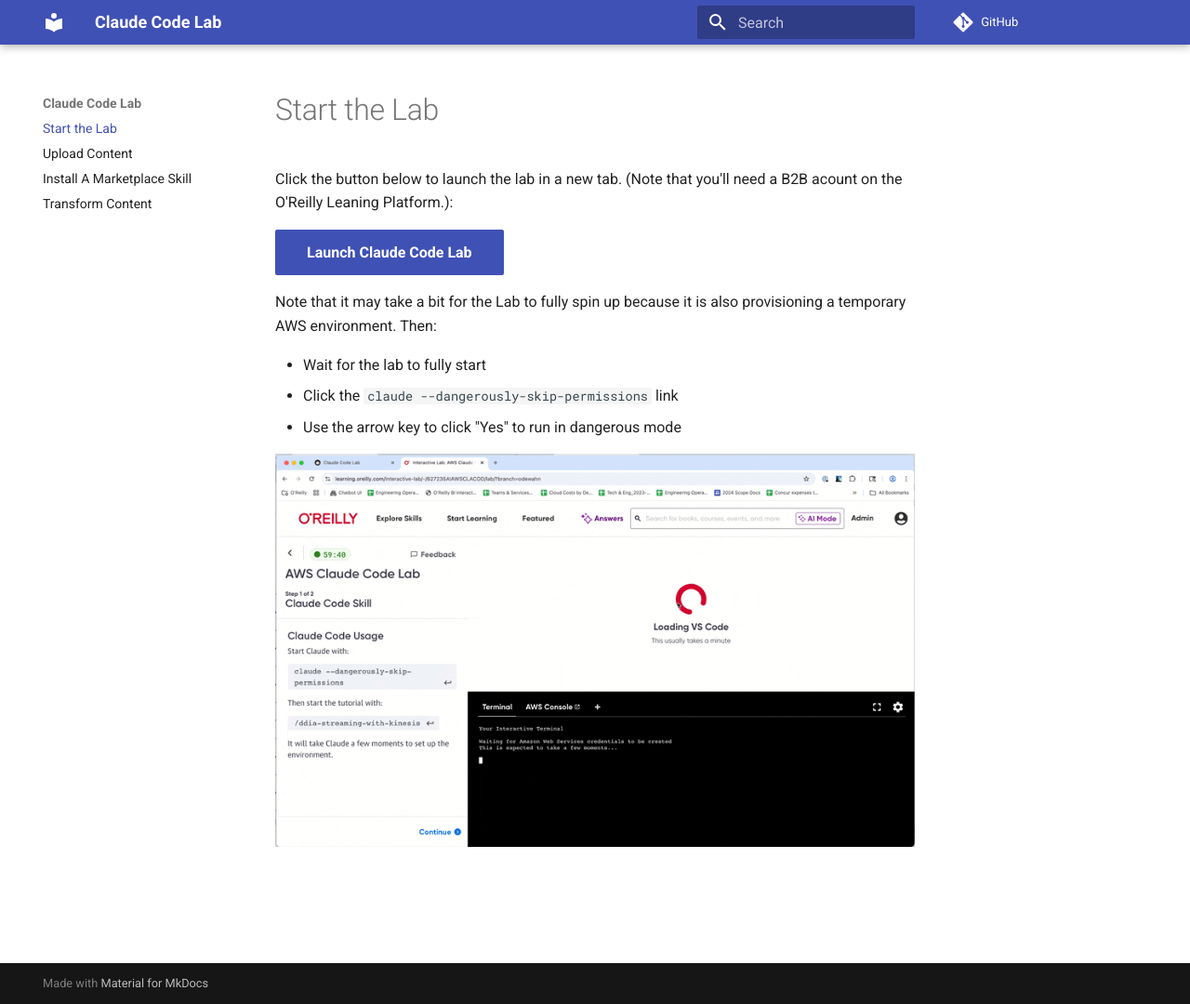
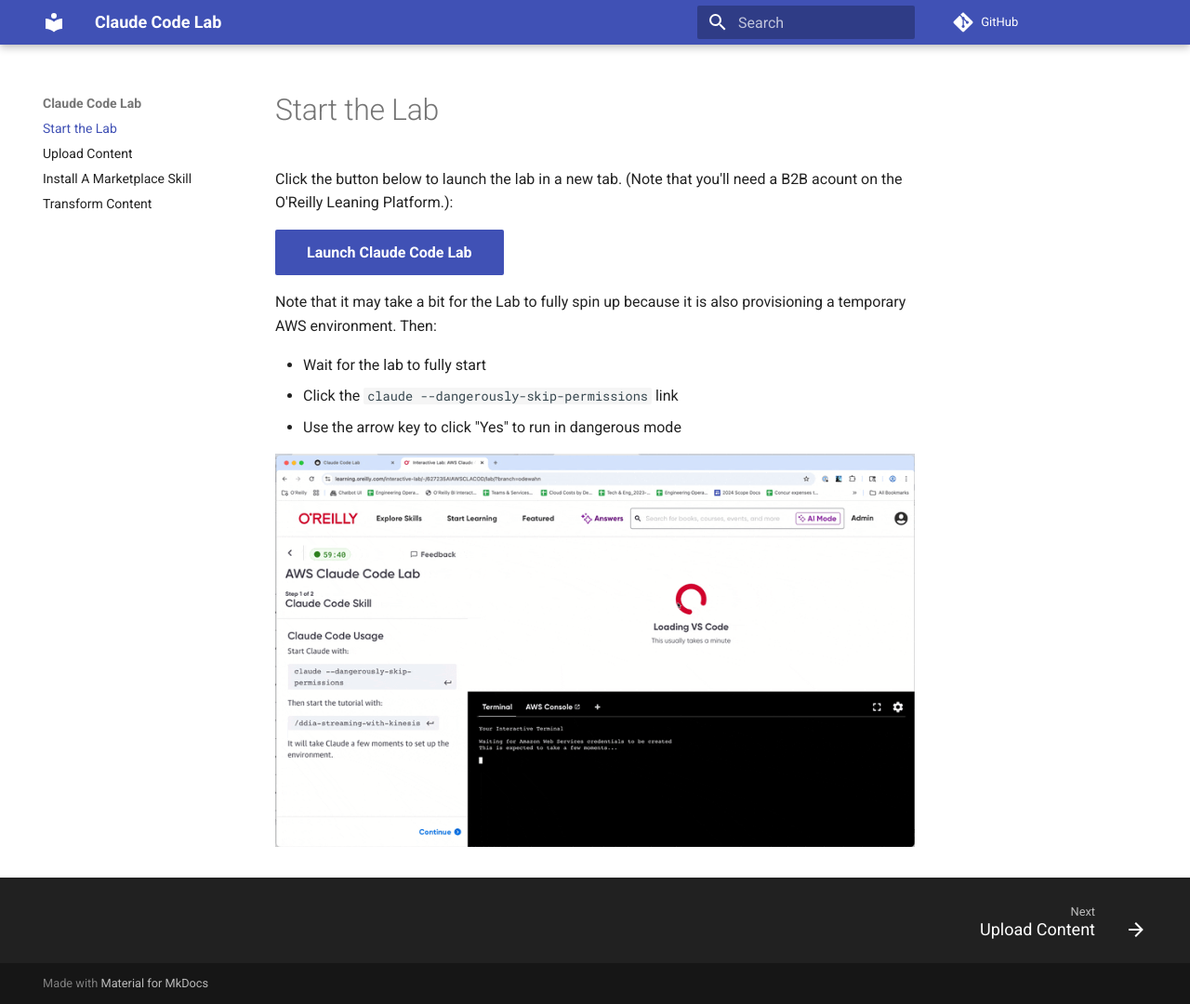
Before and after one commit to odewahn/claude-lab-docs, an MkDocs documentation site: the page built from docs/index.md, in a window 1280 px wide and 1080 px high. Shown: the whole window at 93% size. Built offline with MkDocs 1.6.1 and Material for MkDocs 9.7.7, drawn with Linux system fonts in a browser that asks for light colours; comment, search, counter and statistics services are not loaded.

Commit message:
adding footer nav

```diff
--- a/mkdocs.yml
+++ b/mkdocs.yml
@@ -9,6 +9,8 @@
   name: material
   features:
     - navigation.expand
+    - navigation.footer  # Shows previous/next in footer
+    - navigation.top     # Back to top button
 markdown_extensions:
   - pymdownx.blocks.admonition
   - pymdownx.highlight:
```
